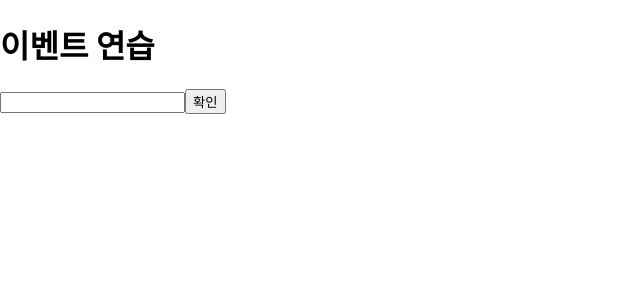
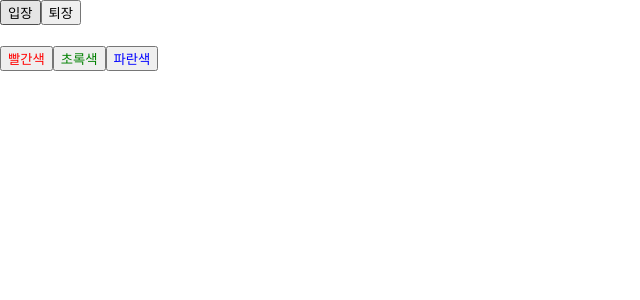
Before and after one commit to RATSENO/hello-react, a React (Create React App) app: page / in a window 1280 px wide. Shown: the top 300 px of the page, without its empty margins (0-640 px from the left). Built offline with nearby package versions, Linux system fonts and the light colour scheme.

Commit message:
한 콤포넌트에서 useState 여러 번 사용하기

```diff
--- a/src/App.js
+++ b/src/App.js
@@ -1,9 +1,10 @@
 import "./App.css";
-import EventPractice from "./EventPractice";
+import Say from "./Say";
+
 const App = () => {
   return (
     <>
-      <EventPractice></EventPractice>
+      <Say></Say>
     </>
   );
 }
--- a/src/Say.js
+++ b/src/Say.js
@@ -1,17 +1,28 @@
 import React, { useState } from "react";
 
-const Say = () =>{
-    const [message, setMessage] = useState();
-    const onClickEnter = () => setMessage('안녕하세요!');
-    const onClickLeave = () => setMessage('안녕히 가세요!');
+const Say = () => {
+  const [message, setMessage] = useState('');
+  const onClickEnter = () => setMessage("안녕하세요!");
+  const onClickLeave = () => setMessage("안녕히 가세요!");
+
+  const [color, setColor] = useState("black");
 
   return (
     <div>
       <button onClick={onClickEnter}>입장</button>
       <button onClick={onClickLeave}>퇴장</button>
-            <h1>{message}</h1>
+      <h1 style={{ color }}>{message}</h1>
+      <button style={{ color: "red" }} onClick={() => setColor("red")}>
+        빨간색
+      </button>
+      <button style={{ color: "green" }} onClick={() => setColor("green")}>
+        초록색
+      </button>
+      <button style={{ color: "blue" }} onClick={() => setColor("blue")}>
+        파란색
+      </button>
     </div>
   );
-}
+};
 
 export default Say;
```
Lines whose indentation alone changed are shown as unchanged.
